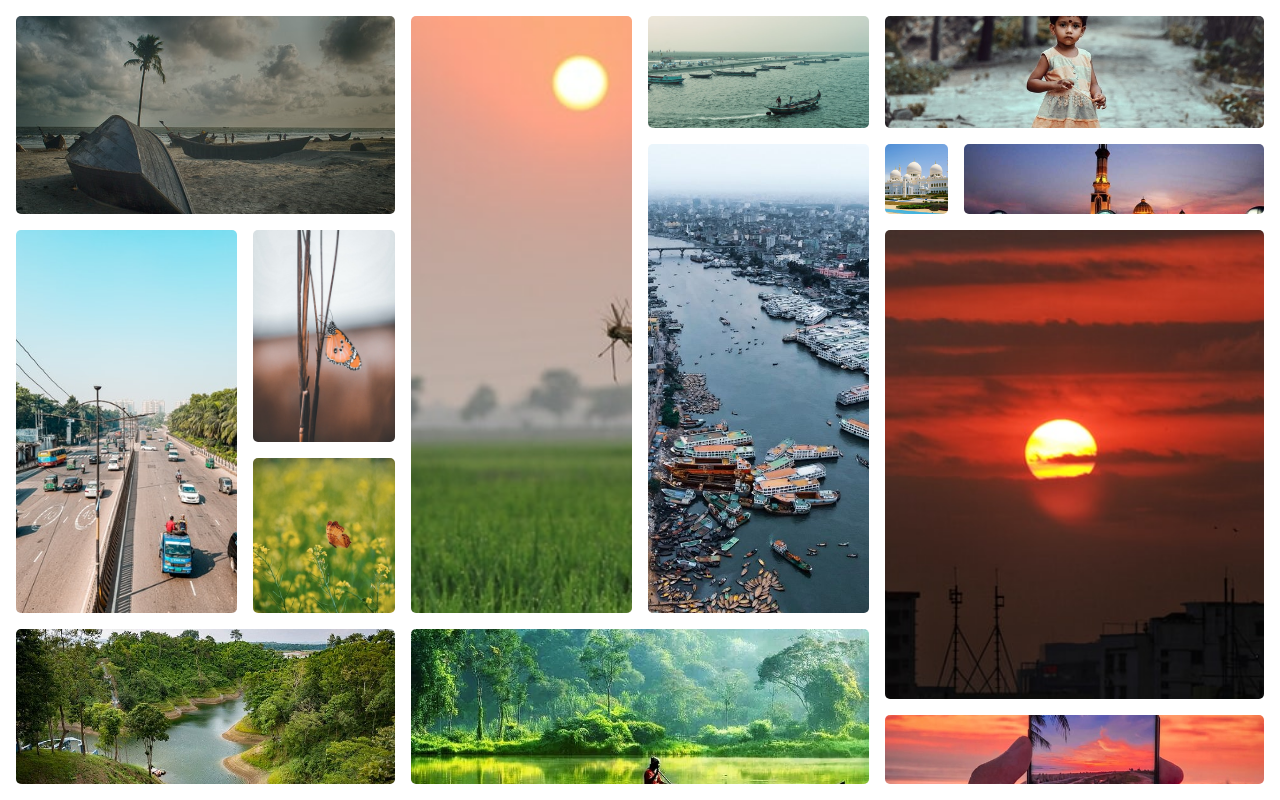
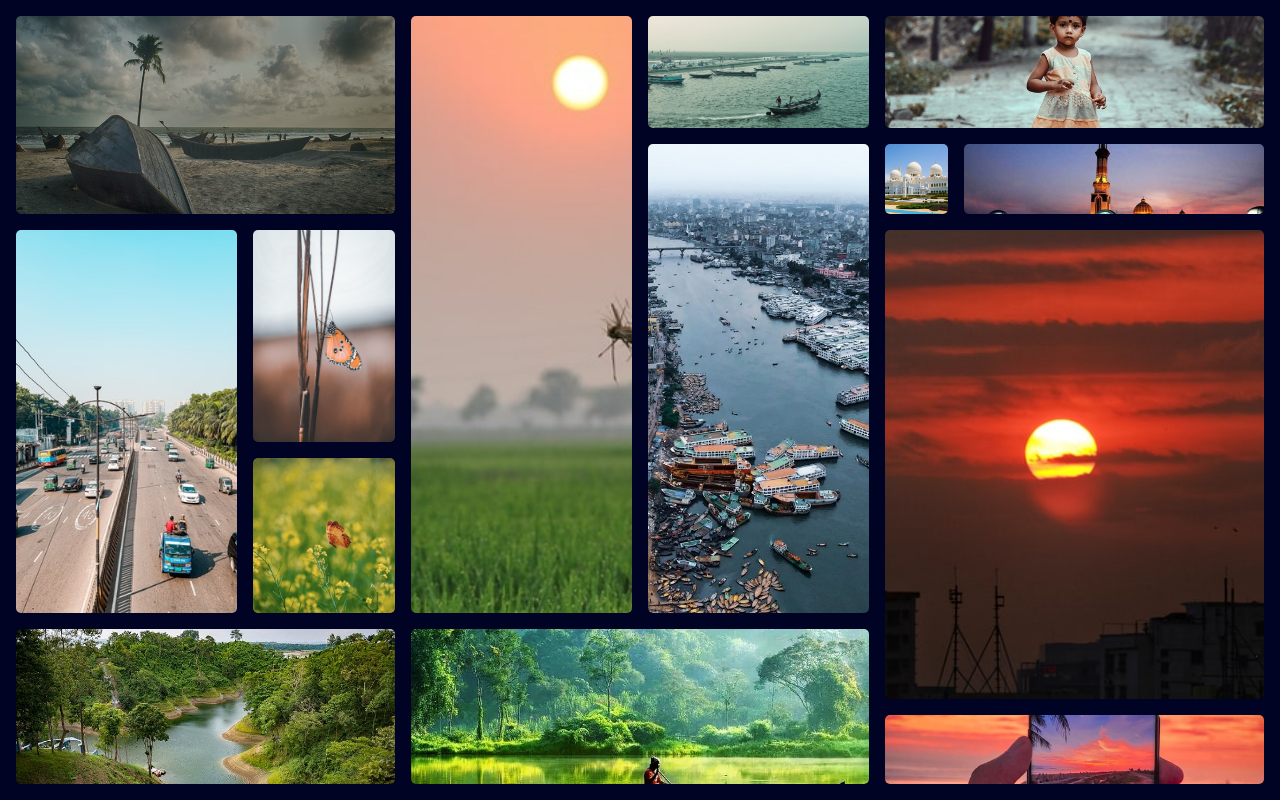
Before and after one commit to alnahian2003/complexmasonry, a plain HTML site: page index.html in a window 1280 px wide. Drawn offline with Linux system fonts and the light colour scheme.

Commit message:
BG COLOR CHANGED

```diff
--- a/style.css
+++ b/style.css
@@ -14,7 +14,7 @@ img {
 }
 
 .masonry {
-    background-color: white;
+    background-color: #000324;
     width: 100%;
     height: 100vh;
     padding: 1rem;
```
